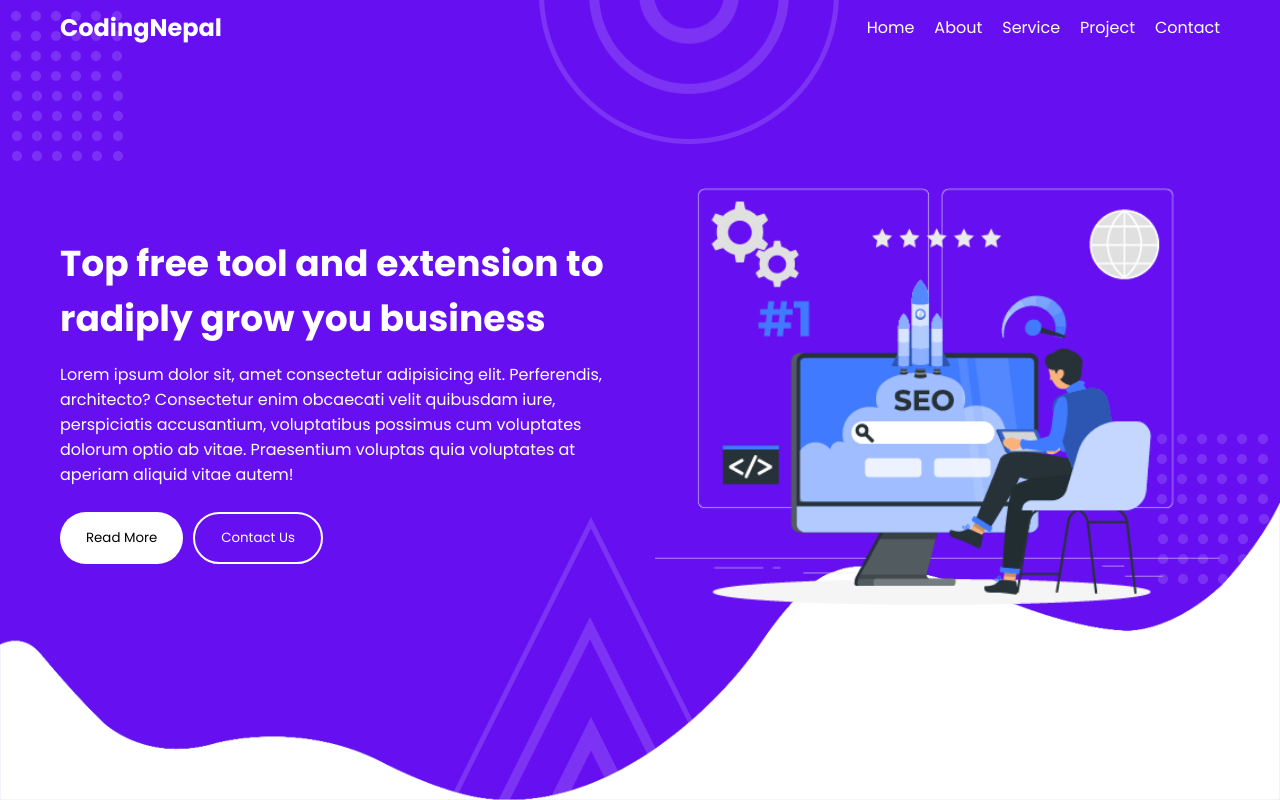
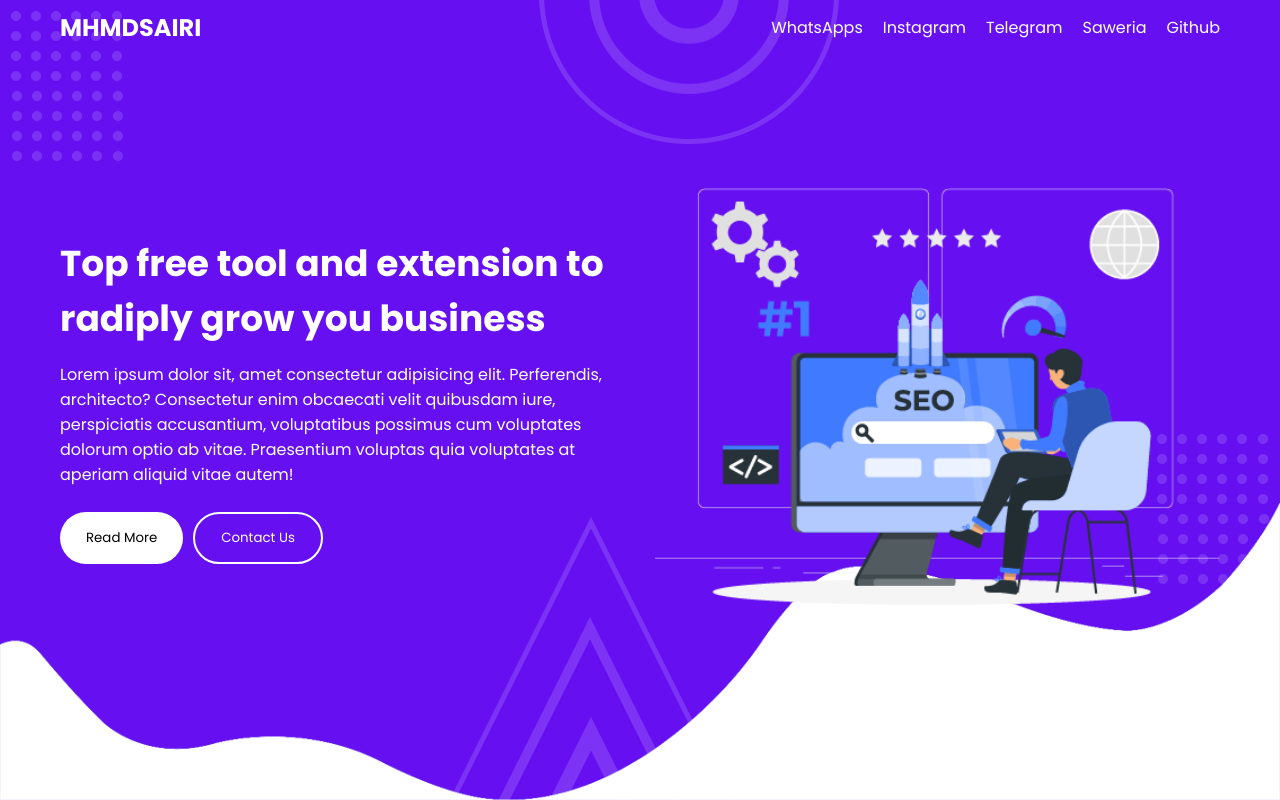
Before and after one commit to MhmdSairi/mhmdsairage, a plain HTML site: page index.html in a window 1280 px wide. Drawn offline with Linux system fonts and the light colour scheme; a script that the page names is missing.

Commit message:
Update index.html

```diff
--- a/index.html
+++ b/index.html
@@ -3,7 +3,7 @@
 <html lang="en">
   <head>
     <meta name="viewport" content="width=device-width, initial-scale=1.0" />
-    <title>Simple Responsive Website in HTML CSS</title>
+    <title>PAGE KU</title>
     <link rel="stylesheet" href="style.css" />
     <script src="../custom-scripts.js" defer></script>
   </head>
@@ -12,15 +12,15 @@
       <!-- Header Start -->
       <header>
         <nav class="nav container">
-          <h2 class="nav_logo"><a href="#">CodingNepal</a></h2>
+          <h2 class="nav_logo"><a href="#">MHMDSAIRI</a></h2>
 
           <ul class="menu_items">
             <img src="images/times.svg" alt="timesicon" id="menu_toggle" />
-            <li><a href="#" class="nav_link">Home</a></li>
-            <li><a href="#" class="nav_link">About</a></li>
-            <li><a href="#" class="nav_link">Service</a></li>
-            <li><a href="#" class="nav_link">Project</a></li>
-            <li><a href="#" class="nav_link">Contact</a></li>
+            <li><a href="https://wa.me/+6282151916181/" class="nav_link">WhatsApps</a></li>
+            <li><a href="https://instagram.com/mhmdsairi_/" class="nav_link">Instagram</a></li>
+            <li><a href="https://t.me/mhmdsairii/" class="nav_link">Telegram</a></li>
+            <li><a href="https://saweria.co/MhmdSairi" class="nav_link">Saweria</a></li>
+            <li><a href="https://github.com/MhmdSairi" class="nav_link">Github</a></li>
           </ul>
           <img src="images/bars.svg" alt="timesicon" id="menu_toggle" />
         </nav>
```
